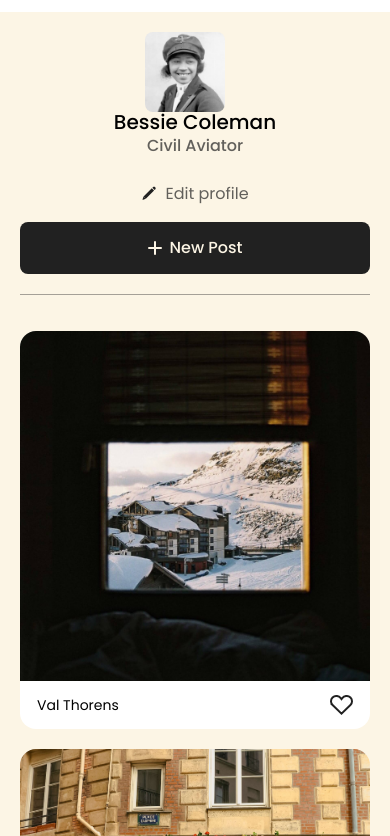
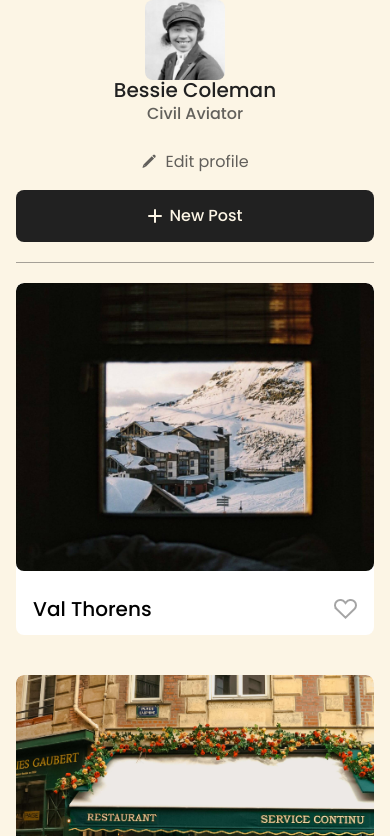
Before and after one commit to GoDevun/se_project_spots, a plain HTML site: page index.html in a window 390 px wide. Shown: the part 66-902 px from the top of the page. Drawn offline with Linux system fonts and the light colour scheme.

Commit message:
Fixed errors in .css files

```diff
--- a/blocks/card.css
+++ b/blocks/card.css
@@ -1,28 +1,16 @@
-.cards {
-  padding-top: 36px;
-  padding-bottom: 72px;
-}
-
-.cards__list {
-  display: grid;
-  grid-template-columns: repeat(3, 1fr);
-  gap: 20px;
-  list-style: none;
-  padding: 0;
-  margin: 0;
-}
-
 .card {
-  border-radius: 16px;
+  border-radius: 8px;
   overflow: hidden;
   background-color: #fff;
 }
 
 .card__image {
   width: 100%;
-  aspect-ratio: 1 / 1;
+  height: 413px;
   object-fit: cover;
   display: block;
+  border-radius: 8px;
+  margin-bottom: 12px;
 }
 
 .card__caption {
@@ -33,14 +21,14 @@
 }
 
 .card__title {
-  font-size: 14px;
-  font-weight: 400;
-  line-height: 1.43;
+  font-size: 20px;
+  font-weight: 500;
+  line-height: 1.2;
   margin: 0;
   overflow: hidden;
   text-overflow: ellipsis;
   white-space: nowrap;
-  max-width: calc(100% - 40px);
+  max-width: 353px;
 }
 
 .card__like-btn {
@@ -51,25 +39,20 @@
   display: flex;
   align-items: center;
   flex-shrink: 0;
+  opacity: 0.4;
   transition: opacity 0.3s;
 }
 
 .card__like-btn:hover {
-  opacity: 0.6;
-}
-
-@media (max-width: 1320px) {
-  .cards__list {
-    grid-template-columns: repeat(2, 1fr);
-  }
+  opacity: 1;
 }
 
 @media (max-width: 630px) {
-  .cards {
-    padding-bottom: 40px;
+  .card__image {
+    height: 288px;
   }
 
-  .cards__list {
-    grid-template-columns: 1fr;
+  .card__title {
+    max-width: 235px;
   }
 }
--- /dev/null
+++ b/blocks/cards.css
@@ -0,0 +1,24 @@
+.cards {
+  padding: 20px 0 40px;
+  border-bottom: 1px solid #21212166;
+}
+
+.cards__list {
+  display: grid;
+  grid-template-columns: repeat(auto-fit, 413px);
+  gap: 40px 20px;
+  justify-content: center;
+  list-style: none;
+  padding: 0;
+  margin: 0;
+}
+
+@media (max-width: 630px) {
+  .cards {
+    padding-bottom: 40px;
+  }
+
+  .cards__list {
+    grid-template-columns: 1fr;
+  }
+}
--- a/blocks/footer.css
+++ b/blocks/footer.css
@@ -1,13 +1,14 @@
 .footer {
-  background-color: #000;
+  background-color: #ffffff;
   padding: 28px 20px;
 }
 
 .footer__copyright {
-  color: #fff;
-  font-size: 14px;
+  color: #212121B2;
+  font-size: 16px;
   font-weight: 400;
-  line-height: 1.43;
+  line-height: 1;
   margin: 0 auto;
-  max-width: 1240px;
+  max-width: 1280px;
+  text-align: center;
 }
--- a/blocks/header.css
+++ b/blocks/header.css
@@ -1,6 +1,6 @@
 .header {
   background-color: #fff;
-  padding: 26px 20px;
+  padding: 10px 0;
   display: flex;
   justify-content: center;
 }
--- a/blocks/page.css
+++ b/blocks/page.css
@@ -12,3 +12,9 @@
   max-width: 1280px;
   margin: 0 auto;
 }
+
+@media (max-width: 627px) {
+  .content {
+    padding: 0 16px;
+  }
+}
--- a/blocks/profile.css
+++ b/blocks/profile.css
@@ -19,6 +19,7 @@
   flex-direction: column;
   flex-grow: 1;
   min-width: 0;
+  max-width: 420px;
 }
 
 .profile__name {
@@ -26,6 +27,7 @@
   font-size: 32px;
   font-weight: 500;
   line-height: 1;
+  color: #212121;
   overflow: hidden;
   text-overflow: ellipsis;
   display: -webkit-box;
@@ -56,14 +58,15 @@
   font-family: inherit;
   font-size: 16px;
   line-height: 1;
-  color: rgba(33, 33, 33, 0.7);
+  color: #212121;
   cursor: pointer;
+  opacity: 0.7;
   transition: opacity 0.3s;
   margin-top: auto;
 }
 
 .profile__edit-btn:hover {
-  opacity: 0.7;
+  opacity: 1;
 }
 
 .profile__add-btn {
--- a/index.html
+++ b/index.html
@@ -11,7 +11,7 @@
     <meta name="keywords" content="photos, travel, spots, gallery, images" />
     <title>Spots</title>
     <link rel="stylesheet" href="./pages/index.css" />
-    <link rel="icon" href="./favicon.ico" />
+    <link rel="icon" href="./images/favicon.ico" />
   </head>
   <body>
     <div class="page">
--- a/pages/index.css
+++ b/pages/index.css
@@ -3,5 +3,6 @@
 @import url("../blocks/page.css");
 @import url("../blocks/header.css");
 @import url("../blocks/profile.css");
+@import url("../blocks/cards.css");
 @import url("../blocks/card.css");
 @import url("../blocks/footer.css");
```
